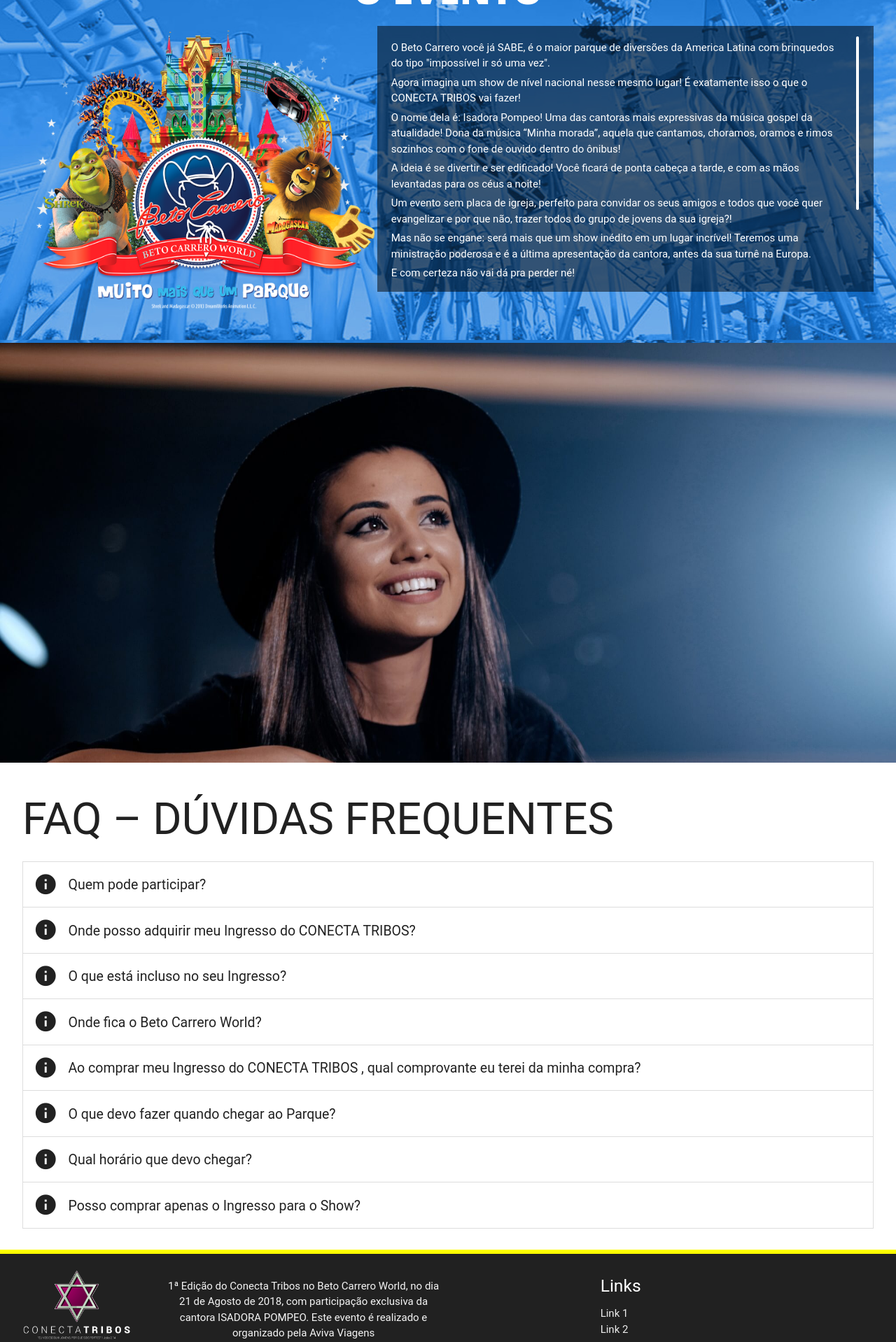
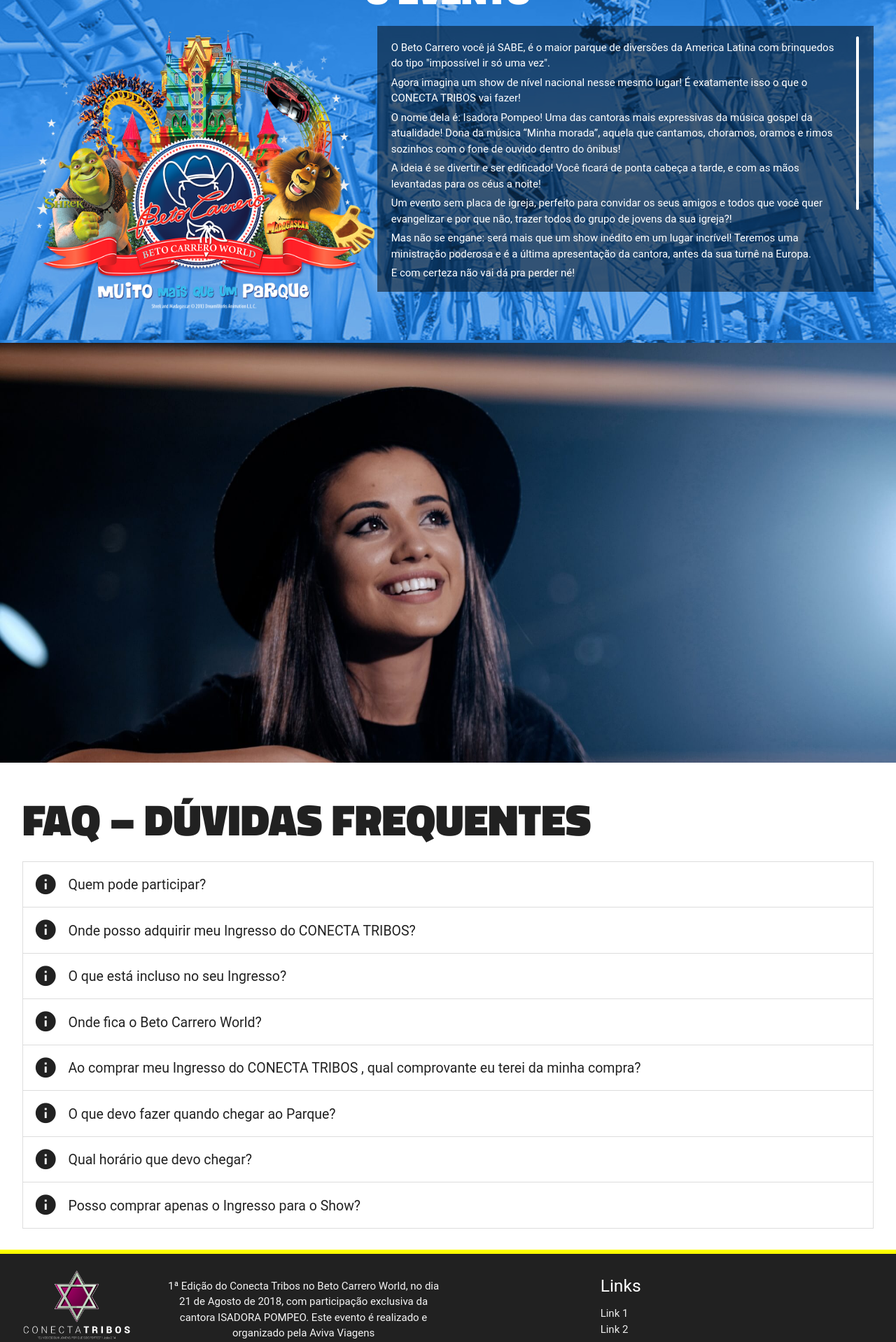
Before and after one commit to diogosilvasantana/conectatribos_site, a PHP site: page / in a window 1280 px wide. Shown: the part 934-2852 px from the top of the page at 70% size. Run offline with PHP 8.4, Linux system fonts and the light colour scheme; some libraries are stand-ins or nearby versions; some web fonts are replaced.

Commit message:
Atualização pós Informação

```diff
--- a/includes/css/custom.css
+++ b/includes/css/custom.css
@@ -1,6 +1,11 @@
 @import url("https://fonts.googleapis.com/css?family=Open+Sans:800");
 @import url("https://fonts.googleapis.com/css?family=Permanent+Marker");
 @import url('https://fonts.googleapis.com/css?family=Fredoka+One');
+@import url('https://fonts.googleapis.com/css?family=Titillium+Web:900');
+
+.title{
+  font-family: 'Titillium Web', sans-serif;
+}
 
 .container {
   width: 95%; }
--- a/index.php
+++ b/index.php
@@ -229,7 +229,7 @@
         <div id="informacoes" class="section scrollspy white">
             <div class="container">
 
-              <h1>FAQ – DÚVIDAS FREQUENTES</h1>
+              <h1 class="title">FAQ – DÚVIDAS FREQUENTES</h1>
 
   <ul class="collapsible z-depth-0">
     <li>
```
